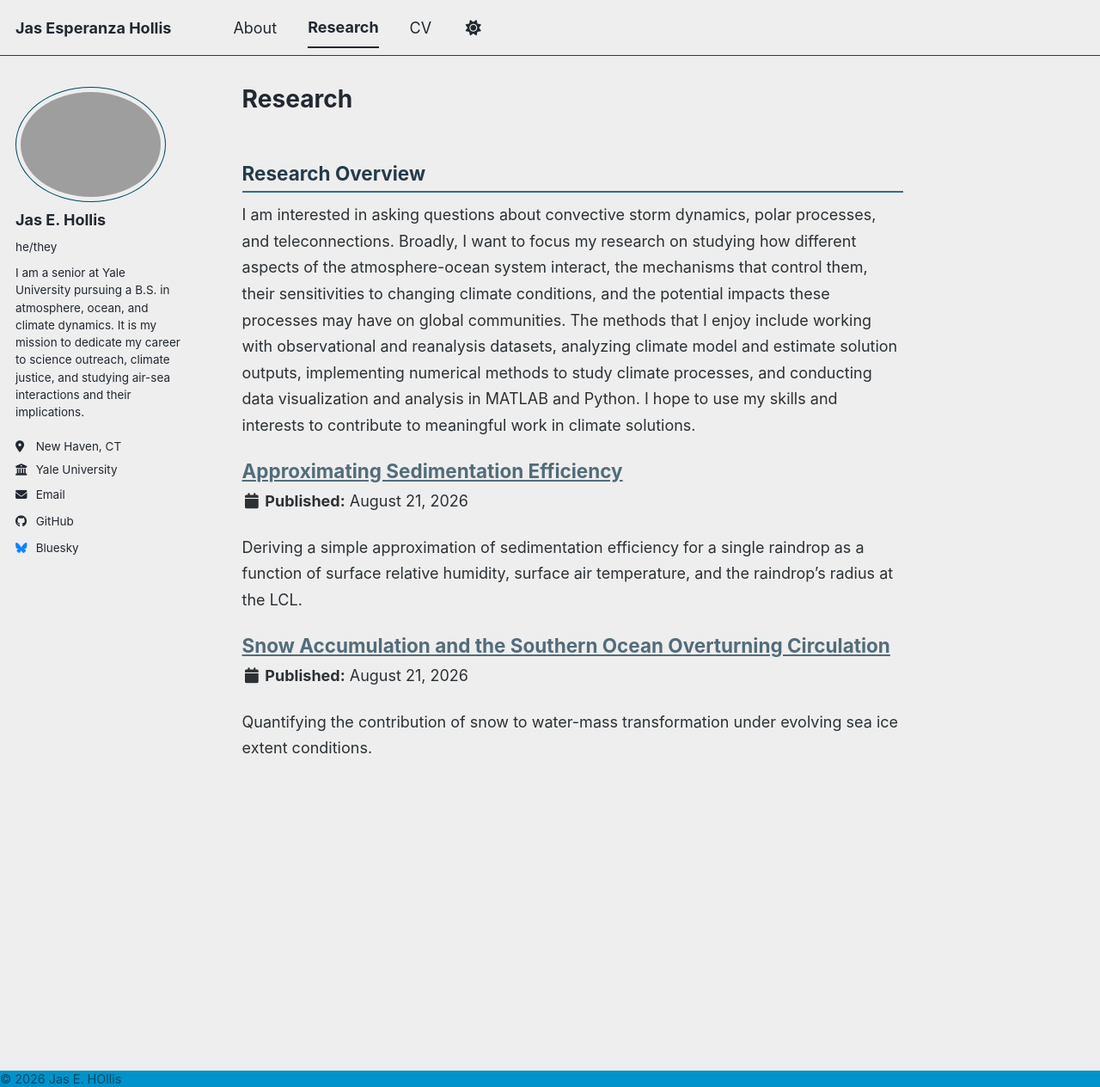
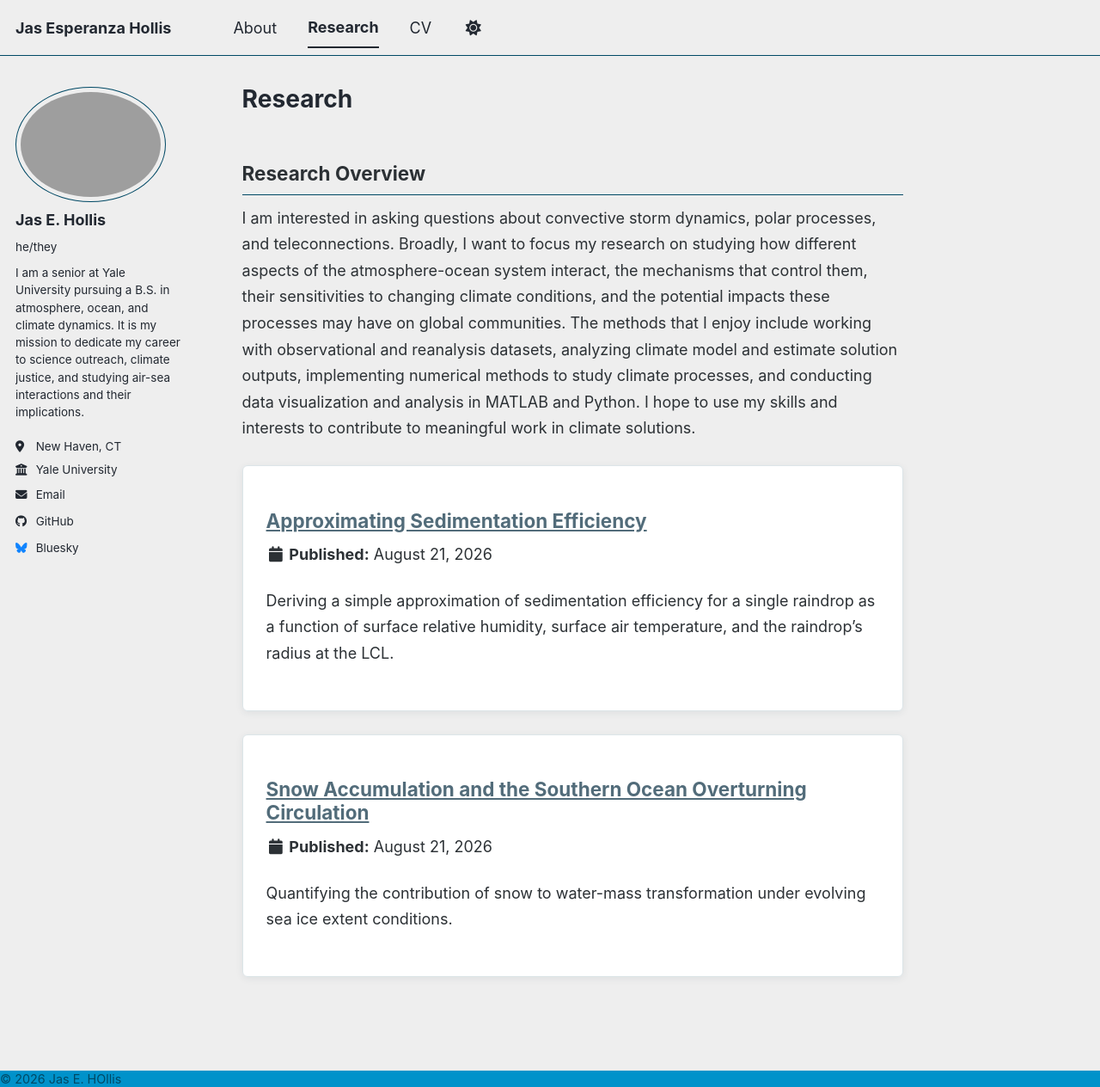
Before and after one commit to jas-hollis/jas-hollis.github.io, a Jekyll site: the page built from _pages/research.md, in a window 1280 px wide and 1264 px high. Shown: the whole window at 86% size. Built offline with Jekyll 4.4.1, drawn with Linux system fonts in a browser that asks for light colours; a style sheet for code colours, icons or effects is not loaded.

Commit message:
Update main.scss
testing header css

```diff
--- a/assets/css/main.scss
+++ b/assets/css/main.scss
@@ -65,10 +65,6 @@ $body-charcoal: #2C3135;
 /* ---------- HEADINGS ---------- */
 
 .page__content h2 {
-  color: $storm-deep;
-  border-bottom: 2px solid $wave-blue;
-  padding-bottom: 0.3em;
-  margin-top: 2em;
 }
 
 .page__content h3 {
@@ -144,7 +140,7 @@ $body-charcoal: #2C3135;
 
 /* ---------- RESEARCH PROJECT CARDS ---------- */
 
-.test-research-project-list .archive__item {
+.research-project-list .archive__item {
   border: 1px solid $sea-ice;
   padding: 1.5em;
   margin: 1.5em 0;
```
